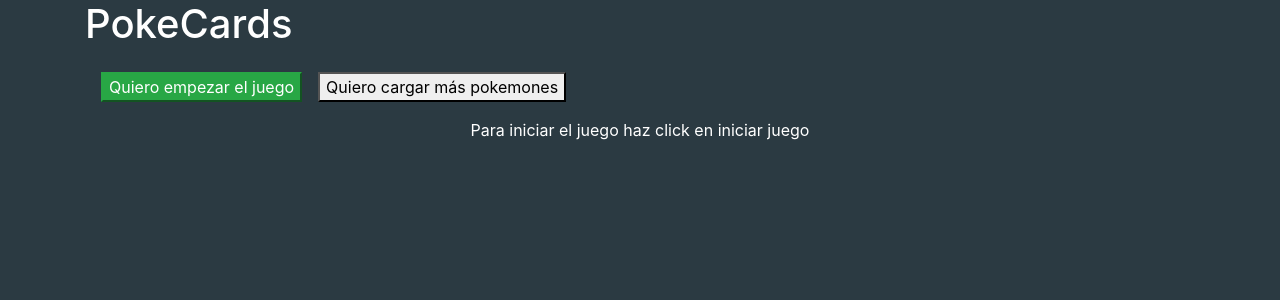
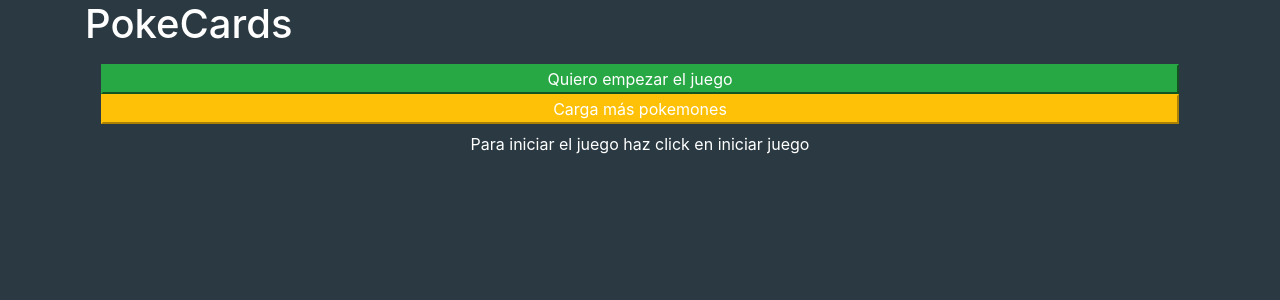
Before and after one commit to ely405/cardsMemoryGame, a React app: page / in a window 1280 px wide. Shown: the top 300 px of the page. Built offline with nearby package versions, Linux system fonts and the light colour scheme.

Commit message:
estilo a los botones

```diff
--- a/src/components/GameZone/Components/BtnLoadMore.js
+++ b/src/components/GameZone/Components/BtnLoadMore.js
@@ -5,7 +5,7 @@
 
 import pokebola from '../../../assets/img/pokebola.png';
 
-const btnLoadMore = ({ fetchPokemons }) => (<button onClick={() => fetchPokemons()}>Quiero cargar más pokemones</button>);
+const btnLoadMore = ({ fetchPokemons }) => (<button onClick={() => fetchPokemons()} className='btn-warning text-white col-12'>Carga más pokemones</button>);
 
 const mapStateToProps = state => ({
 });
--- a/src/components/GameZone/Components/GameStartButton.js
+++ b/src/components/GameZone/Components/GameStartButton.js
@@ -4,7 +4,7 @@
 import { randomCardsAction, loadCardsAction } from '../../../ducks/GameZone/gameReducer';
 
 const GameStartButton = ({ cards, pokeData, startGame }) => (
-	<button onClick={() => startGame(pokeData.data)} className='btn-success m-3'>
+	<button onClick={() => startGame(pokeData.data)} className='btn-success col-12'>
 		{cards.length > 0 ? 'Quiero reinciar la partida' : 'Quiero empezar el juego'}
 	</button>
 );
--- a/src/components/GameZone/GameZone.js
+++ b/src/components/GameZone/GameZone.js
@@ -12,8 +12,10 @@
 const fun = () => console.warn('hols desde aqui');
 const GameZone = ({ cards }) => (
 	<div>
-		<GameStartButton/>
-		<BtnLoadMore/>
+		<div className='navbar'>
+			<GameStartButton/>
+			<BtnLoadMore/>
+		</div>
 		<div className={`${style.gameContainer} navbar-nav align-items-center justify-content-center flex-md-row align-items-md-start`}>
 			<CardsForEachLevel/>
 			{(cards.length > 0) ? <ScoreOfGame/> : ''}
--- a/src/ducks/GameZone/gameReducer.js
+++ b/src/ducks/GameZone/gameReducer.js
@@ -42,7 +42,8 @@
 		const filterCard = [];
 		while (filterCard.length < 4) {
 			const random = Math.floor(Math.random() * allCards.length);
-			if (allCards[random] !== undefined) filterCard.push(allCards[random]);
+			// if (allCards[random] !== undefined) filterCard.push(allCards[random]);
+			filterCard.push(allCards[random]);
 		}
 
 		filterCard.map((card) => {
@@ -54,10 +55,8 @@
 			}
 		});
 
-		// state.cards = [];
 		return {
 			...state,
-			// cards: state.cards.concat(filterCard),
 			cards: filterCard,
 		};
 	}
@@ -68,7 +67,6 @@
 	}
 
 	case SHOW_CARD: {
-		// state.cards = state.cards.map((e, ind) => {
 		const cardsWithShowAttr = state.cards.map((e, ind) => {
 			if (ind === action.cardPosition) {
 				return { ...e, showCard: true, toCompare: true };
@@ -76,12 +74,7 @@
 
 			if (e.matchedCards) return { ...e, showCard: true };
 			return { ...e, showCard: false };
-			// if (e.matchedCards) {
-			// 	return { ...e, showCard: true };
-			// }
-			// return { ...e, showCard: false };
 		});
-		// return { ...state, cards: state.cards };
 		return { ...state, cards: cardsWithShowAttr };
 	}
 	case COMPARE_CARDS_IN_PLAY: {
--- a/src/ducks/dataReducer.js
+++ b/src/ducks/dataReducer.js
@@ -20,7 +20,6 @@
 				console.warn('paso w segundoa');
 				dispatch({
 					type: FETCH_POKEMONS,
-					// isLoaded: true,
 					pokemons: [],
 				});
 			}, 6000);
```
Also changed, not shown: src/assets/scss/_variables.scss (+0 -1 lines).
